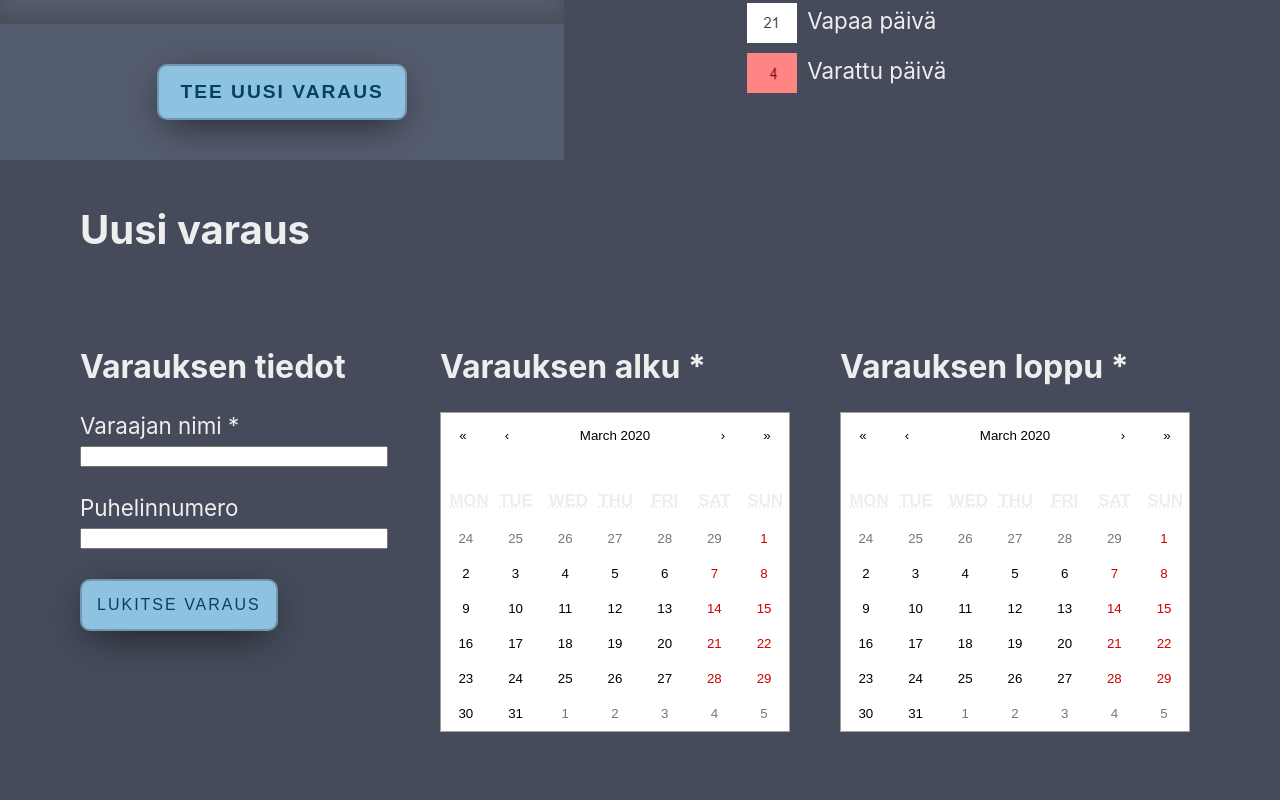
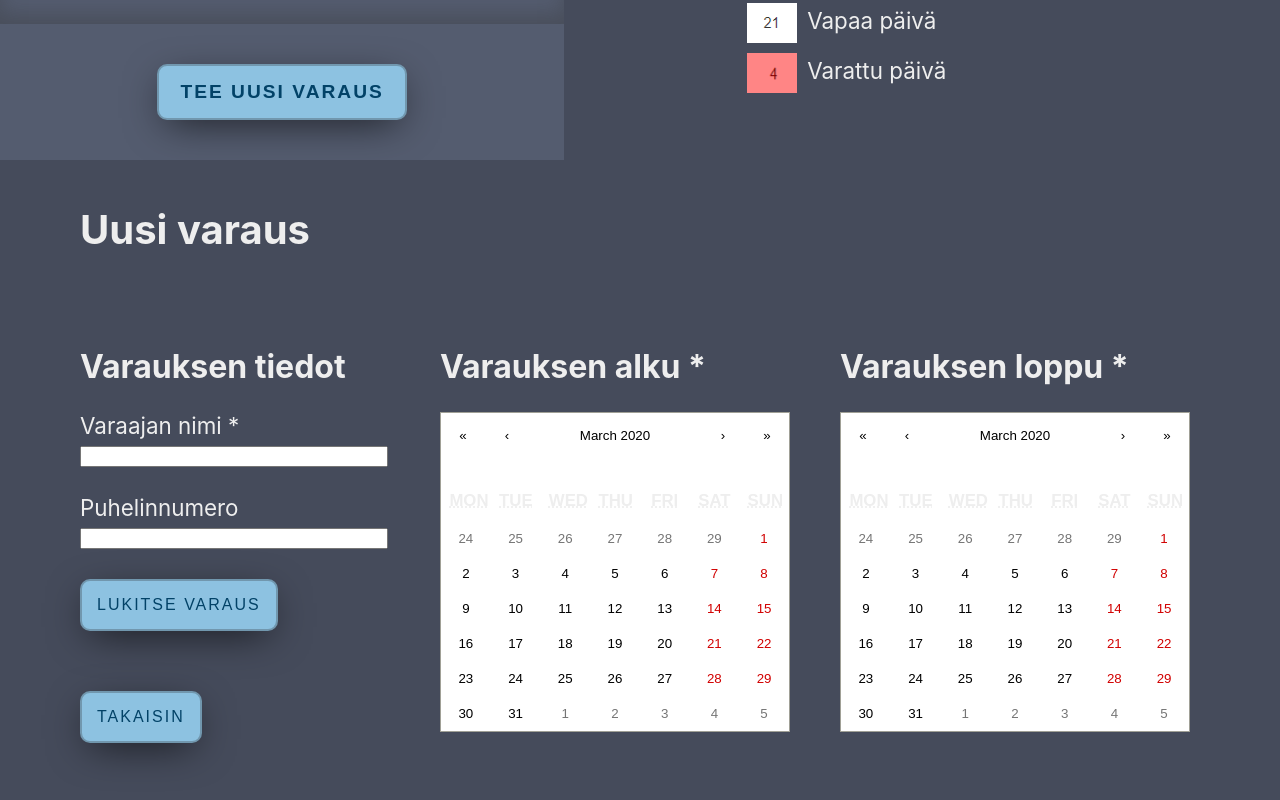
Before and after one commit to teekkari/hamppuvaraus, a React (Create React App) app in the folder frontend/: page / in a window 1280 px wide. Shown: the part 640-1440 px from the top of the page. Built offline with nearby package versions, Linux system fonts and the light colour scheme; no server answers.

Commit message:
added back button to new reservation

```diff
--- a/frontend/src/components/ReservationHandler.js
+++ b/frontend/src/components/ReservationHandler.js
@@ -1,5 +1,6 @@
 import React from 'react';
 import Calendar from 'react-calendar';
+import AnchorLink from 'react-anchor-link-smooth-scroll';
 import axios from 'axios';
 
 class ReservationHandler extends React.Component {
@@ -76,6 +77,9 @@ class ReservationHandler extends React.Component {
                 </div>
 
                 <button className="btn" onClick={this.sendReservation}>Lukitse varaus</button>
+                <AnchorLink href="#main-front-page">
+                    <button className="btn darker-bg">Takaisin</button>
+                </AnchorLink>
             </div>
             <div>
                 <h2>Varauksen alku *</h2>
```
